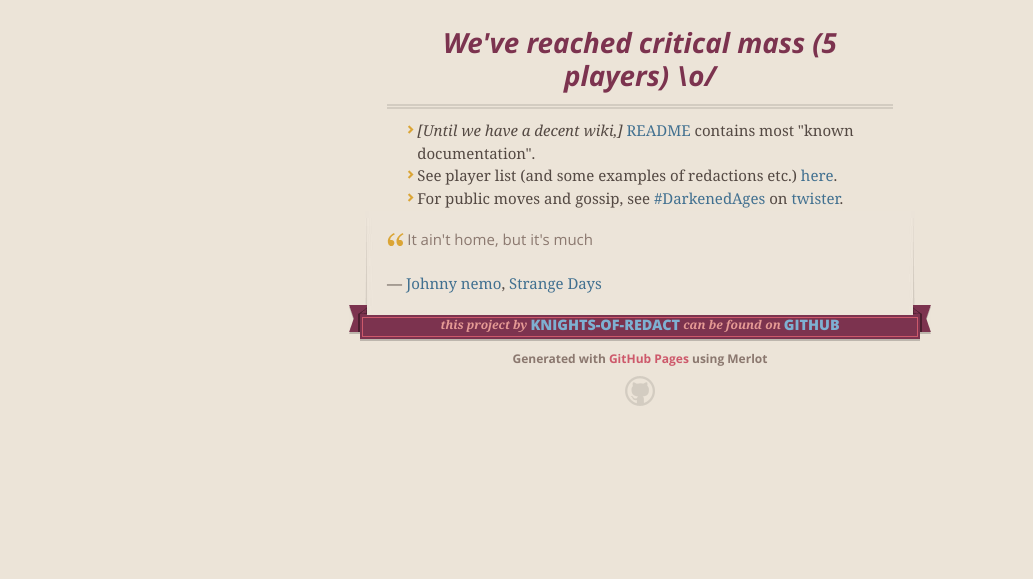
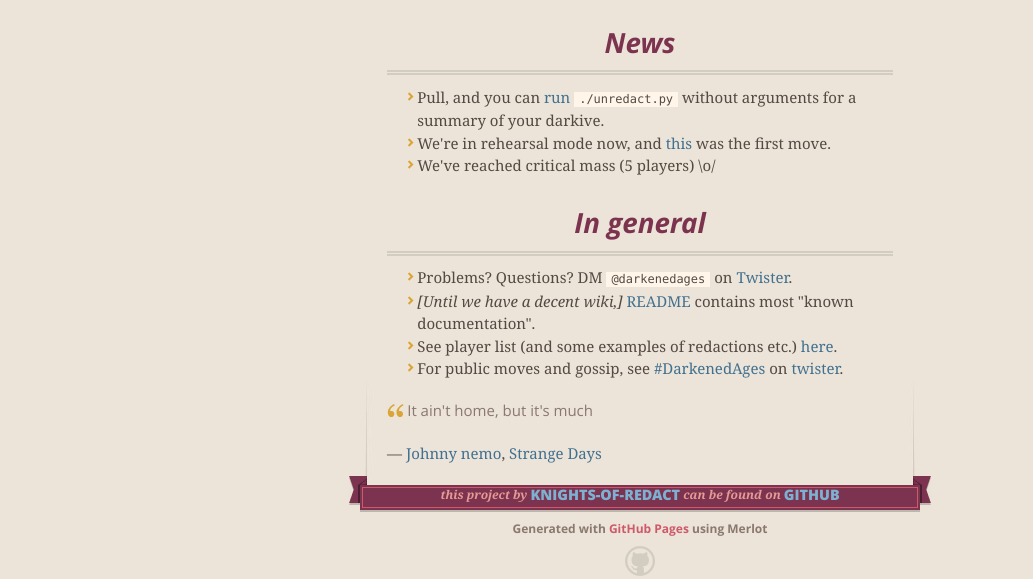
Before and after one commit to Knights-of-Redact/DarkenedAges, a plain HTML site: page index.html in a window 1280 px wide. Shown: the part 554-1133 px from the top of the page, without its empty margins (0-1033 px from the left). Before the commit the page ends 1000 px from the top, so only its background shows below. Drawn offline with nearby package versions, Linux system fonts and the light colour scheme.

Commit message:
Create gh-pages branch via GitHub

```diff
--- a/index.html
+++ b/index.html
@@ -48,10 +48,21 @@
       <section id="main_content">
         <p><img src="https://i.imgur.com/WfhHOX0.jpg" alt="Trust ██ like █████. Be ███████."></p>
 
-<h1>
-<a id="weve-reached-critical-mass-5-players-o" class="anchor" href="#weve-reached-critical-mass-5-players-o" aria-hidden="true"><span class="octicon octicon-link"></span></a>We've reached critical mass (5 players) \o/</h1>
+<h3>
+<a id="news" class="anchor" href="#news" aria-hidden="true"><span class="octicon octicon-link"></span></a>News</h3>
 
 <ul>
+<li>Pull, and you can <a href="https://github.com/Knights-of-Redact/DarkenedAges#unredacting-a-message">run</a>
+<code>./unredact.py</code> without arguments for a summary of your darkive.</li>
+<li>We're in rehearsal mode now, and <a href="https://twisterio.com/post/thedod/1960">this</a> was the first move.</li>
+<li>We've reached critical mass (5 players) \o/</li>
+</ul>
+
+<h3>
+<a id="in-general" class="anchor" href="#in-general" aria-hidden="true"><span class="octicon octicon-link"></span></a>In general</h3>
+
+<ul>
+<li>Problems? Questions? DM <code>@darkenedages</code> on <a href="http://twister.net.co">Twister</a>.</li>
 <li>
 <em>[Until we have a decent wiki,]</em> <a href="https://github.com/Knights-of-Redact/DarkenedAges/#readme">README</a>
 contains most "known documentation".</li>
--- a/params.json
+++ b/params.json
@@ -1 +1 @@
-{"name":"Darkenedages","tagline":"A twister-based game of intrigue and bad crypto","body":"![Trust ██ like █████. Be ███████.](https://i.imgur.com/WfhHOX0.jpg)\r\n\r\n# We've reached critical mass (5 players) \\o/\r\n\r\n* *[Until we have a decent wiki,]* [README](https://github.com/Knights-of-Redact/DarkenedAges/#readme) \r\n  contains most \"known documentation\".\r\n* See player list (and some examples of redactions etc.) [here](https://raw.githubusercontent.com/Knights-of-Redact/DarkenedAges/master/output.txt).\r\n* For public moves and gossip, see [#DarkenedAges](https://twisterio.com/search?kw=%23darkenedages) on [twister](http://twister.net.co).\r\n\r\n> It ain't home, but it's much\r\n\r\n&mdash; [Johnny nemo](http://www.thrillingdetective.com/nemo.html), [Strange Days](https://en.wikipedia.org/wiki/Peter_Milligan#Early_work)","google":"","note":"Don't delete this file! It's used internally to help with page regeneration."}
+{"name":"Darkenedages","tagline":"A twister-based game of intrigue and bad crypto","body":"![Trust ██ like █████. Be ███████.](https://i.imgur.com/WfhHOX0.jpg)\r\n\r\n### News\r\n* Pull, and you can [run](https://github.com/Knights-of-Redact/DarkenedAges#unredacting-a-message)\r\n  `./unredact.py` without arguments for a summary of your darkive.\r\n* We're in rehearsal mode now, and [this](https://twisterio.com/post/thedod/1960) was the first move.\r\n* We've reached critical mass (5 players) \\o/\r\n\r\n### In general\r\n* Problems? Questions? DM `@darkenedages` on [Twister](http://twister.net.co).\r\n* *[Until we have a decent wiki,]* [README](https://github.com/Knights-of-Redact/DarkenedAges/#readme) \r\n  contains most \"known documentation\".\r\n* See player list (and some examples of redactions etc.) [here](https://raw.githubusercontent.com/Knights-of-Redact/DarkenedAges/master/output.txt).\r\n* For public moves and gossip, see [#DarkenedAges](https://twisterio.com/search?kw=%23darkenedages) on [twister](http://twister.net.co).\r\n\r\n> It ain't home, but it's much\r\n\r\n&mdash; [Johnny nemo](http://www.thrillingdetective.com/nemo.html), [Strange Days](https://en.wikipedia.org/wiki/Peter_Milligan#Early_work)","google":"","note":"Don't delete this file! It's used internally to help with page regeneration."}
```
